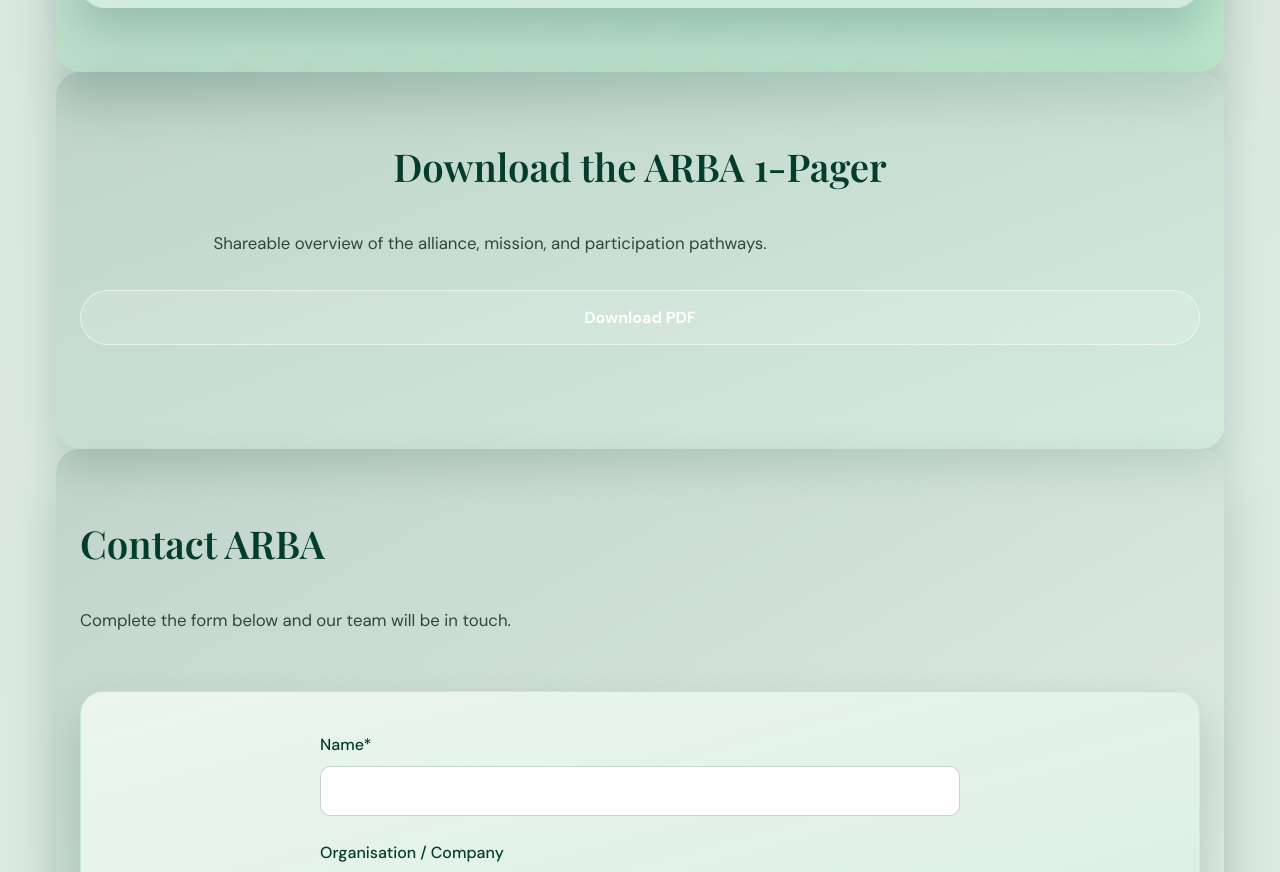
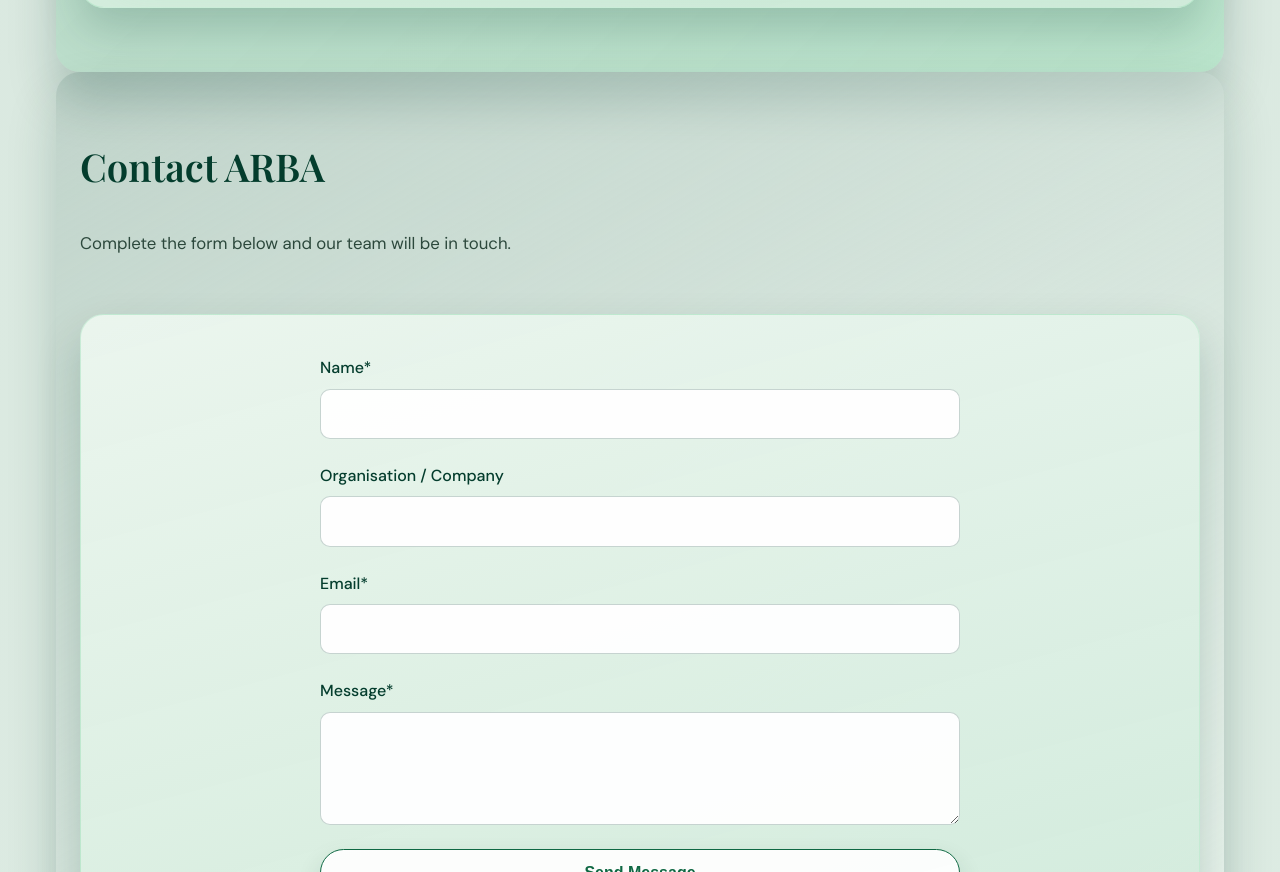
Before and after one commit to MharoonZ/Website-development-Forms, a plain HTML site: page index.html in a window 1280 px wide. Shown: the part 6243-7115 px from the top of the page. Drawn offline with nearby package versions, Linux system fonts and the light colour scheme.

Commit message:
pdf and other changes

```diff
--- a/index.html
+++ b/index.html
@@ -29,7 +29,7 @@
         </p>
         <div class="hero__cta">
           <a class="button button--primary" href="#join">Become a Member</a>
-          <a class="button button--ghost" href="#one-pager">Download the 1-Pager</a>
+          <a class="button button--ghost" href="assets/ARBA-1Pager.pdf" download="ARBA-1Pager.pdf">Download the 1-Pager</a>
         </div>
         <div class="hero__meta">
           <span>Hosted by BioTara and partners</span>
@@ -260,18 +260,6 @@
         </div>
       </section>
 
-      <section class="section section--download" id="one-pager" data-animate style="--delay: 0ms;">
-        <div class="section__content" data-animate style="--delay: 40ms;">
-          <h2 class="section__title">Download the ARBA 1-Pager</h2>
-          <p class="section__lead">
-            Shareable overview of the alliance, mission, and participation pathways.
-          </p>
-          <a class="button button--ghost" href="assets/ARBA-1Pager.pdf" target="_blank" rel="noopener">
-            Download PDF
-          </a>
-        </div>
-      </section>
-
       <section class="section section--contact" id="contact" data-animate style="--delay: 0ms;">
         <div class="section__header" data-animate style="--delay: 40ms;">
           <h2 class="section__title">Contact ARBA</h2>
```
Also changed, not shown: 1 other file.
